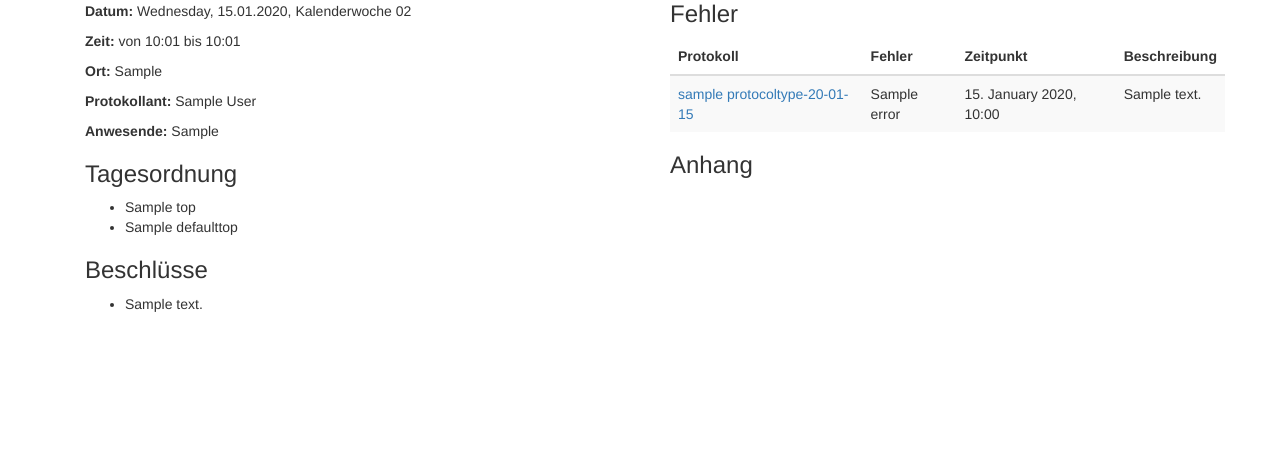
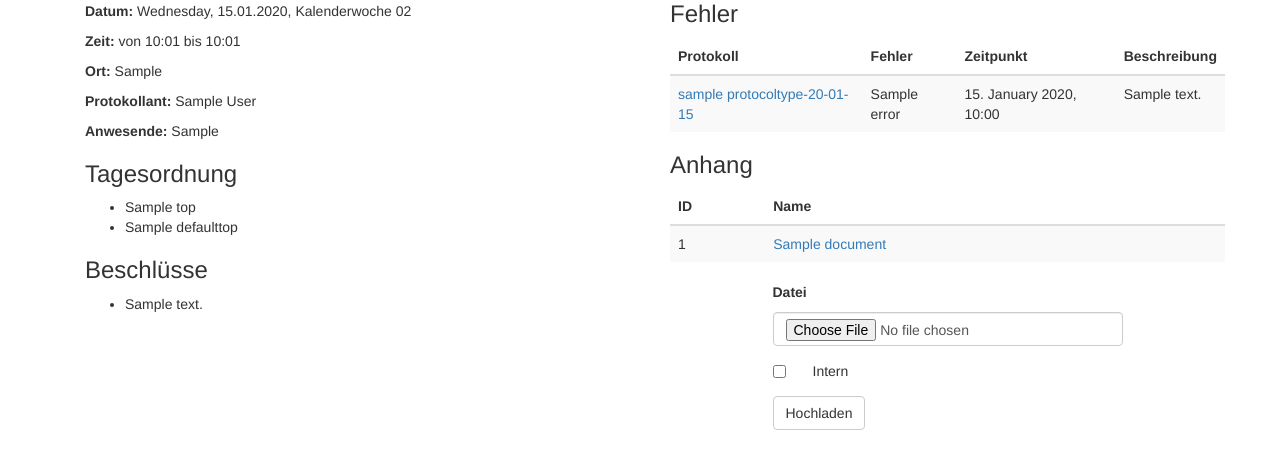
Before and after one commit to YSelfTool/proto3, a Flask app: page /protocol/show/1 in a window 1280 px wide. Shown: the part 194-663 px from the top of the page. Run offline with Flask 2, Linux system fonts and the light colour scheme; tables that the repository leaves empty hold one stand-in row (values such as "Sample post"); parts of the project's set-up code (start-up, migrations or seed data) failed here and were passed over; some libraries are stand-ins or nearby versions.

Commit message:
configurable fonts and document upload

```diff
--- a/models/database.py
+++ b/models/database.py
@@ -6,9 +6,10 @@ import math
 from shared import db
 from utils import random_string, url_manager
 
-#from models.tables import TexResponsiblesTable, TexSupportersTable
+import os
 
-from sqlalchemy.orm import relationship, backref
+from sqlalchemy import event
+from sqlalchemy.orm import relationship, backref, sessionmaker
 
 import config
 
@@ -171,16 +172,28 @@ class Document(db.Model):
     name = db.Column(db.String)
     filename = db.Column(db.String, unique=True)
     is_compiled = db.Column(db.Boolean)
+    is_private = db.Column(db.Boolean)
 
-    def __init__(self, protocol_id, name, filename, is_compiled):
+    def __init__(self, protocol_id, name, filename, is_compiled, is_private):
         self.protocol_id = protocol_id
         self.name = name
         self.filename = filename
         self.is_compiled = is_compiled
+        self.is_private = is_private
 
     def __repr__(self):
-        return "<Document(id={}, protocol_id={}, name={}, filename={}, is_compiled={})>".format(
-            self.id, self.protocol_id, self.name, self.filename, self.is_compiled)
+        return "<Document(id={}, protocol_id={}, name={}, filename={}, is_compiled={}, is_private={})>".format(
+            self.id, self.protocol_id, self.name, self.filename, self.is_compiled, self.is_private)
+
+    def get_filename(self):
+        return os.path.join(config.DOCUMENTS_PATH, self.filename)
+
+@event.listens_for(Document, "before_delete")
+def on_delete(mapper, connection, document):
+    if document.filename is not None:
+        document_path = os.path.join(config.DOCUMENTS_PATH, document.filename)
+        if os.path.isfile(document_path):
+            os.remove(document_path)
 
 class Todo(db.Model):
     __tablename__ = "todos"
--- a/server.py
+++ b/server.py
@@ -3,6 +3,7 @@ import locale
 locale.setlocale(locale.LC_TIME, "de_DE.utf8")
 
 from flask import Flask, g, current_app, request, session, flash, redirect, url_for, abort, render_template, Response, send_file
+from werkzeug.utils import secure_filename
 from flask_script import Manager, prompt
 from flask_migrate import Migrate, MigrateCommand
 #from flask_socketio import SocketIO
@@ -10,13 +11,14 @@ from celery import Celery
 from functools import wraps
 import requests
 from io import StringIO, BytesIO
+import os
 
 import config
 from shared import db, date_filter, datetime_filter, date_filter_long, time_filter, ldap_manager, security_manager
 from utils import is_past, mail_manager, url_manager
 from models.database import ProtocolType, Protocol, DefaultTOP, TOP, Document, Todo, Decision, MeetingReminder, Error
-from views.forms import LoginForm, ProtocolTypeForm, DefaultTopForm, MeetingReminderForm, NewProtocolForm
-from views.tables import ProtocolsTable, ProtocolTypesTable, ProtocolTypeTable, DefaultTOPsTable, MeetingRemindersTable, ErrorsTable, TodosTable
+from views.forms import LoginForm, ProtocolTypeForm, DefaultTopForm, MeetingReminderForm, NewProtocolForm, DocumentUploadForm
+from views.tables import ProtocolsTable, ProtocolTypesTable, ProtocolTypeTable, DefaultTOPsTable, MeetingRemindersTable, ErrorsTable, TodosTable, DocumentsTable
 
 app = Flask(__name__)
 app.config.from_object(config)
@@ -335,7 +337,9 @@ def show_protocol(protocol_id):
         flash("Invalides Protokoll.", "alert-error")
         return redirect(request.args.get("next") or url_for("index"))
     errors_table = ErrorsTable(protocol.errors)
-    return render_template("protocol-show.html", protocol=protocol, errors_table=errors_table)
+    documents_table = DocumentsTable(protocol.documents)
+    document_upload_form = DocumentUploadForm()
+    return render_template("protocol-show.html", protocol=protocol, errors_table=errors_table, documents_table=documents_table, document_upload_form=document_upload_form)
 
 @app.route("/protocol/etherpull/<int:protocol_id>")
 def etherpull_protocol(protocol_id):
@@ -345,10 +349,7 @@ def etherpull_protocol(protocol_id):
         flash("Invalides Protokoll oder keine Berechtigung.", "alert-error")
         return redirect(request.args.get("next") or url_for("index"))
     source_req = requests.get(protocol.get_etherpad_source_link())
-    #source = source_req.content.decode("utf-8")
     source = source_req.text
-    print(source.split("\r"))
-    #print(source.split("\n"))
     protocol.source = source
     db.session.commit()
     tasks.parse_protocol(protocol)
@@ -386,6 +387,49 @@ def list_todos():
     todos_table = TodosTable(todos)
     return render_template("todos-list.html", todos=todos, todos_table=todos_table)
 
+@app.route("/document/download/<int:document_id>")
+def download_document(document_id):
+    user = current_user()
+    document = Document.query.filter_by(id=document_id).first()
+    if document is None:
+        flash("Invalides Dokument.", "alert-error")
+        return redirect(request.args.get("next") or url_for("index"))
+    if ((document.is_private
+            and not document.protocol.protocoltype.has_private_view_right(user))
+        or (not document.is_private
+            and not document.protocol.protocoltype.has_public_view_right(user))):
+        flash("Keine Berechtigung.", "alert-error")
+        return redirect(request.args.get("next") or url_for("index"))
+    with open(document.get_filename(), "rb") as file:
+        file_like = BytesIO(file.read())
+        return send_file(file_like, cache_timeout=1, as_attachment=True, attachment_filename=document.name)
+
+@app.route("/document/upload/<int:protocol_id>", methods=["POST"])
+@login_required
+def upload_document(protocol_id):
+    user = current_user()
+    protocol = Protocol.query.filter_by(id=protocol_id).first()
+    if protocol is None or not protocol.protocoltype.has_modify_right(user):
+        flash("Insufficient permissions.", "alert-error")
+        return redirect(request.args.get("next") or url_for("index"))
+    form = DocumentUploadForm()
+    print(form, form.document.data, form.private.data)
+    print(request.files)
+    if form.document.data is None:
+        flash("No file has been selected.", "alert-error")
+        return redirect(request.args.get("next") or url_for("index"))
+    file = form.document.data
+    if file.filename == "":
+        flash("No file has been selected.", "alert-error")
+        return redirect(request.args.get("next") or url_for("index"))
+    if file:
+        filename = secure_filename(file.filename)
+        internal_filename = "{}-{}".format(protocol.id, filename)
+        file.save(os.path.join(config.DOCUMENTS_PATH, internal_filename))
+        document = Document(protocol.id, filename, internal_filename, False, form.private.data)
+        db.session.add(document)
+        db.session.commit()
+    return redirect(request.args.get("next") or url_for("show_protocol", protocol_id=protocol.id))
 
 
 @app.route("/login", methods=["GET", "POST"])
--- a/shared.py
+++ b/shared.py
@@ -69,6 +69,8 @@ def datetime_filter(date):
     return date.strftime("%d. %B %Y, %H:%M")
 def date_filter_long(date):
     return date.strftime("%A, %d.%m.%Y, Kalenderwoche %W")
+def date_filter_short(date):
+    return date.strftime("%d.%m.%Y")
 def time_filter(time):
     return time.strftime("%H:%m")
 
--- a/templates/macros.html
+++ b/templates/macros.html
@@ -87,9 +87,9 @@ to not render a label for the CRSFTokenField -->
         action_text - text of submit button
         class_ - sets a class for form
     #}
-{% macro render_form(form, action_url='', action_text='Submit', class_='', btn_class='btn btn-default') -%}
+{% macro render_form(form, action_url='', action_text='Submit', class_='', btn_class='btn btn-default', enctype=None) -%}
 
-    <form method="POST" action="{{ action_url }}" role="form" class="{{ class_ }}">
+    <form method="POST" action="{{ action_url }}" role="form" class="{{ class_ }}"{% if enctype is not none %}enctype="{{enctype}}"{% endif %}>
         {{ form.hidden_tag() if form.hidden_tag }}
         {% if caller %}
             {{ caller() }}
--- a/templates/protocol-show.html
+++ b/templates/protocol-show.html
@@ -1,5 +1,5 @@
 {% extends "layout.html" %}
-{% from "macros.html" import render_table %}
+{% from "macros.html" import render_table, render_form %}
 {% block title %}Protokoll{% endblock %}
 
 {% block content %}
@@ -71,8 +71,10 @@
                 {{render_table(errors_table)}}
             {% endif %}
             {% if protocol.documents|length > 0 %}
-                <h3>Anhang</h3>
-                {# TODO: render documents table here #}
+                {{render_table(documents_table)}}
+            {% endif %}
+            {% if protocol.is_done() %}
+                {{render_form(document_upload_form, action_url=url_for("upload_document", protocol_id=protocol.id, next=url_for("show_protocol", protocol_id=protocol.id)), action_text="Hochladen", enctype="multipart/form-data")}}
             {% endif %}
         </div>
     </div>
--- a/views/forms.py
+++ b/views/forms.py
@@ -1,5 +1,5 @@
 from flask_wtf import FlaskForm
-from wtforms import StringField, PasswordField, BooleanField, DateField, HiddenField, IntegerField, SelectField
+from wtforms import StringField, PasswordField, BooleanField, DateField, HiddenField, IntegerField, SelectField, FileField
 from wtforms.validators import InputRequired
 
 class LoginForm(FlaskForm):
@@ -32,3 +32,7 @@ class NewProtocolForm(FlaskForm):
     def __init__(self, protocoltypes, **kwargs):
         super().__init__(**kwargs)
         self.protocoltype.choices = [(protocoltype.id, protocoltype.short_name) for protocoltype in protocoltypes]
+
+class DocumentUploadForm(FlaskForm):
+    document = FileField("Datei", validators=[InputRequired("Du musst eine Datei angeben.")])
+    private = BooleanField("Intern")
--- a/views/tables.py
+++ b/views/tables.py
@@ -1,7 +1,7 @@
 # coding: utf-8
 from flask import Markup, url_for, request
 from models.database import Protocol, ProtocolType, DefaultTOP, TOP, Todo, Decision
-from shared import date_filter, datetime_filter
+from shared import date_filter, datetime_filter, date_filter_short
 
 class Table:
     def __init__(self, title, values, newlink=None, newtext=None):
@@ -174,3 +174,17 @@ class TodosTable(Table):
             todo.who,
             todo.description
         ]
+
+class DocumentsTable(Table):
+    def __init__(self, documents):
+        super().__init__("Anhang", documents)
+
+    def headers(self):
+        return ["ID", "Name", ""]
+
+    def row(self, document):
+        return [
+            document.id,
+            Table.link(url_for("download_document", document_id=document.id), document.name),
+            ""
+        ]
```
Also changed, not shown: migrations/versions/b114754024fb_.py (added, +28 -0 lines), tasks.py (+7 -4 lines), 3 other files.
